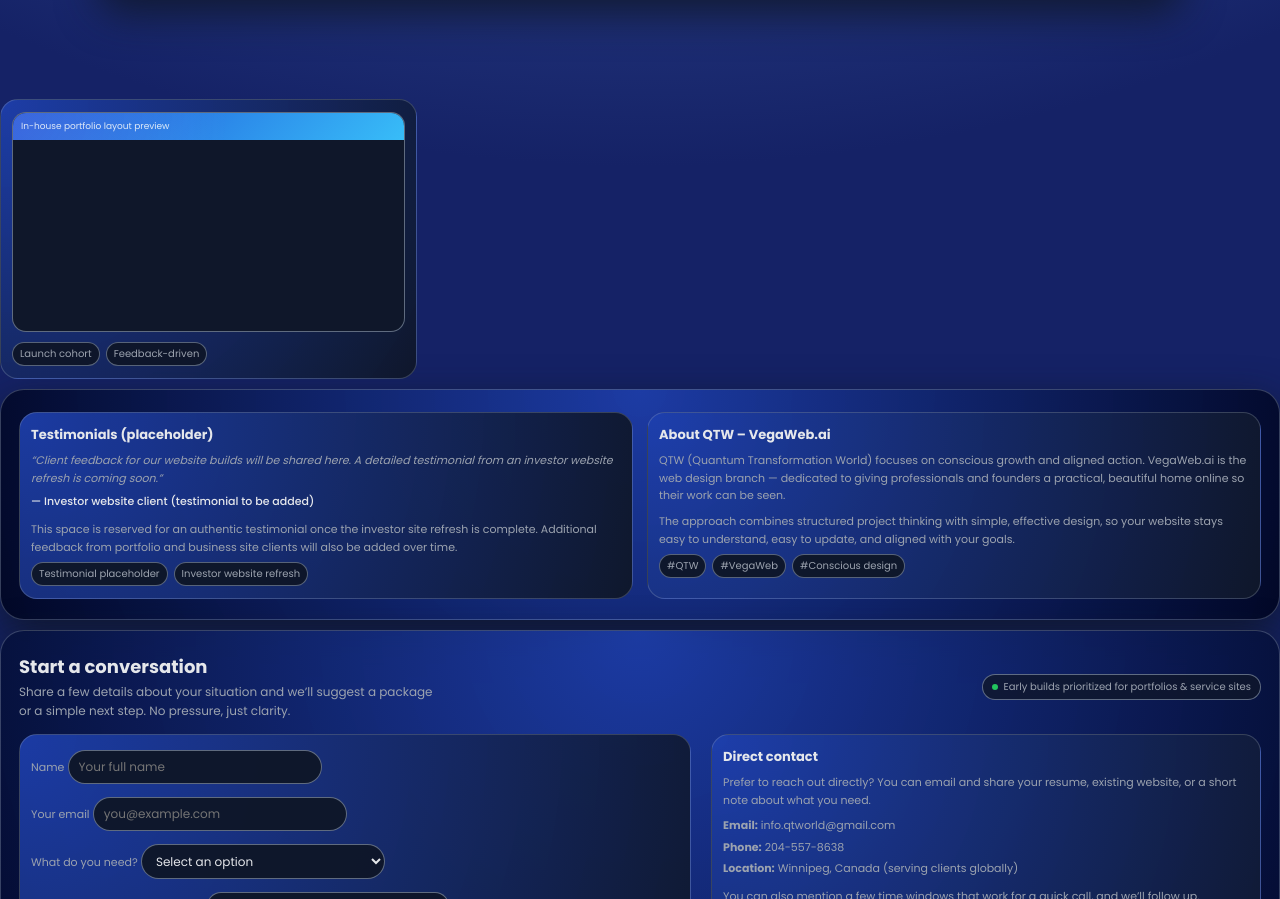
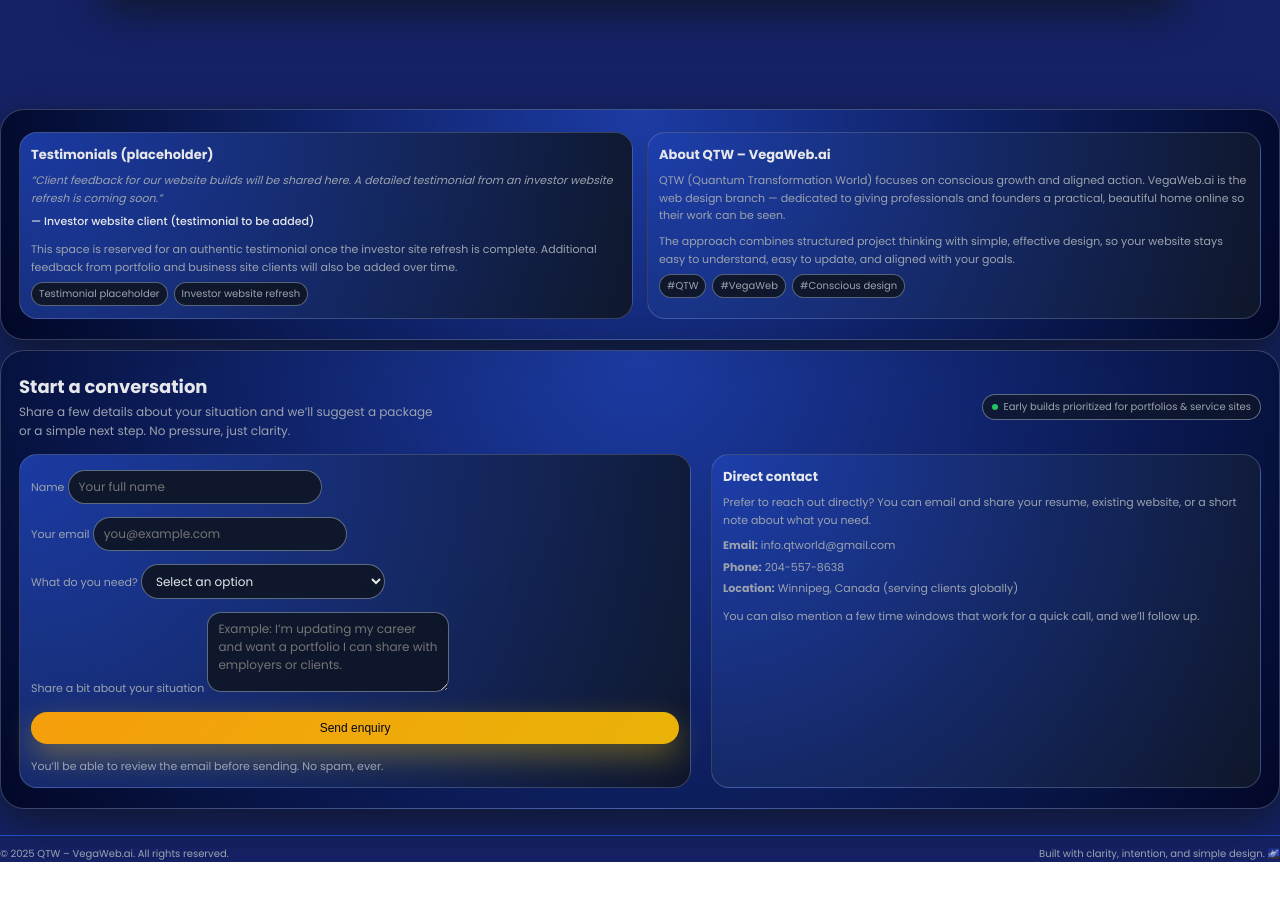
Before and after one commit to infoqtworld-PM/qtwvegaweb.ai, a plain HTML site: page solutions.html in a window 1280 px wide. Shown: the part 1416-2315 px from the top of the page. After the commit the page ends 2278 px from the top, so only its background shows below. Drawn offline with Linux system fonts and the light colour scheme.

Commit message:
Update solutions.html

```diff
--- a/solutions.html
+++ b/solutions.html
@@ -661,25 +661,7 @@
           </div>
         </div>
 
-        <div class="grid-3">
-          <div class="card">
-            <div class="image-thumb">
-              <span style="display:flex;align-items:flex-end;justify-content:flex-start;padding:6px 8px;font-size:9px;color:rgba(241,245,249,0.9);background:
-                radial-gradient(circle at top left, rgba(248,250,252,0.14), transparent 55%),
-                linear-gradient(135deg, #1d4ed8, #38bdf8);">
-                In-house portfolio layout preview
-              </span>
-            </div>
-                       </p>
-            <div class="tag-list">
-              <span class="tag">Launch cohort</span>
-              <span class="tag">Feedback-driven</span>
-            </div>
-          </div>
-        </div>
-      </section>
-
-      <!-- TESTIMONIALS & ABOUT -->
+             <!-- TESTIMONIALS & ABOUT -->
       <section class="section" id="about">
         <div class="grid-2">
           <div class="card">
```
